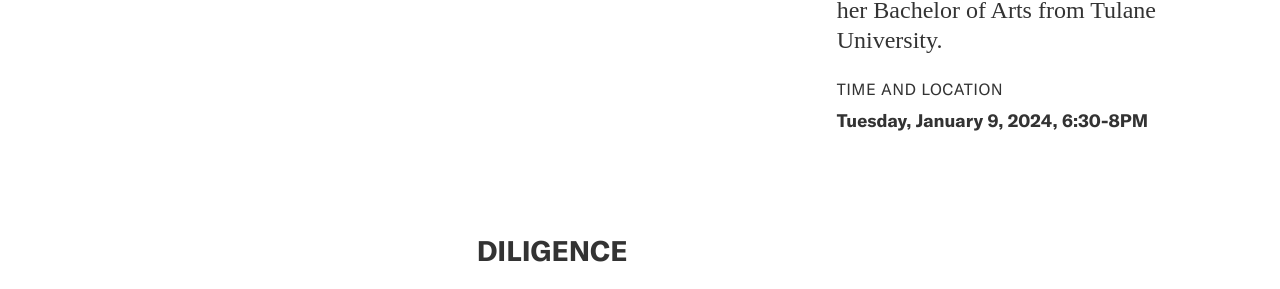
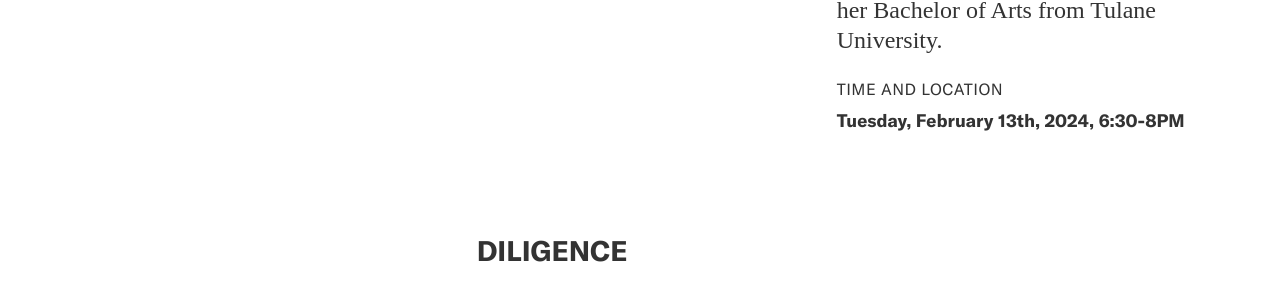
Before and after one commit to jengalas/bwaf-bbw, a Jekyll site: the page built from _emerging-leaders/detours-diligence-dreams.md, in a window 1280 px wide and 900 px high, scrolled down 7355 px. Shown: the part 151-440 px from the top of the window. Built offline with Jekyll 4.4.1, drawn with Linux system fonts in a browser that asks for light colours; nearby versions of some CDN libraries; some web fonts are replaced; grey boxes are pictures that could not be loaded.

Commit message:
Updated 1 file via CloudCannon.

```diff
--- a/_emerging-leaders/detours-diligence-dreams.md
+++ b/_emerging-leaders/detours-diligence-dreams.md
@@ -215,7 +215,7 @@ page_blocks:
   - template: featured-portrait-block
     header: DETOURS
     time-location:
-      line-1: Tuesday, January 9, 2024, 6:30-8PM
+      line-1: Tuesday, February 13th,  2024, 6:30-8PM
       line-2: ''
     label: Speaker
     title: 'Adrienne Hepler '
```
